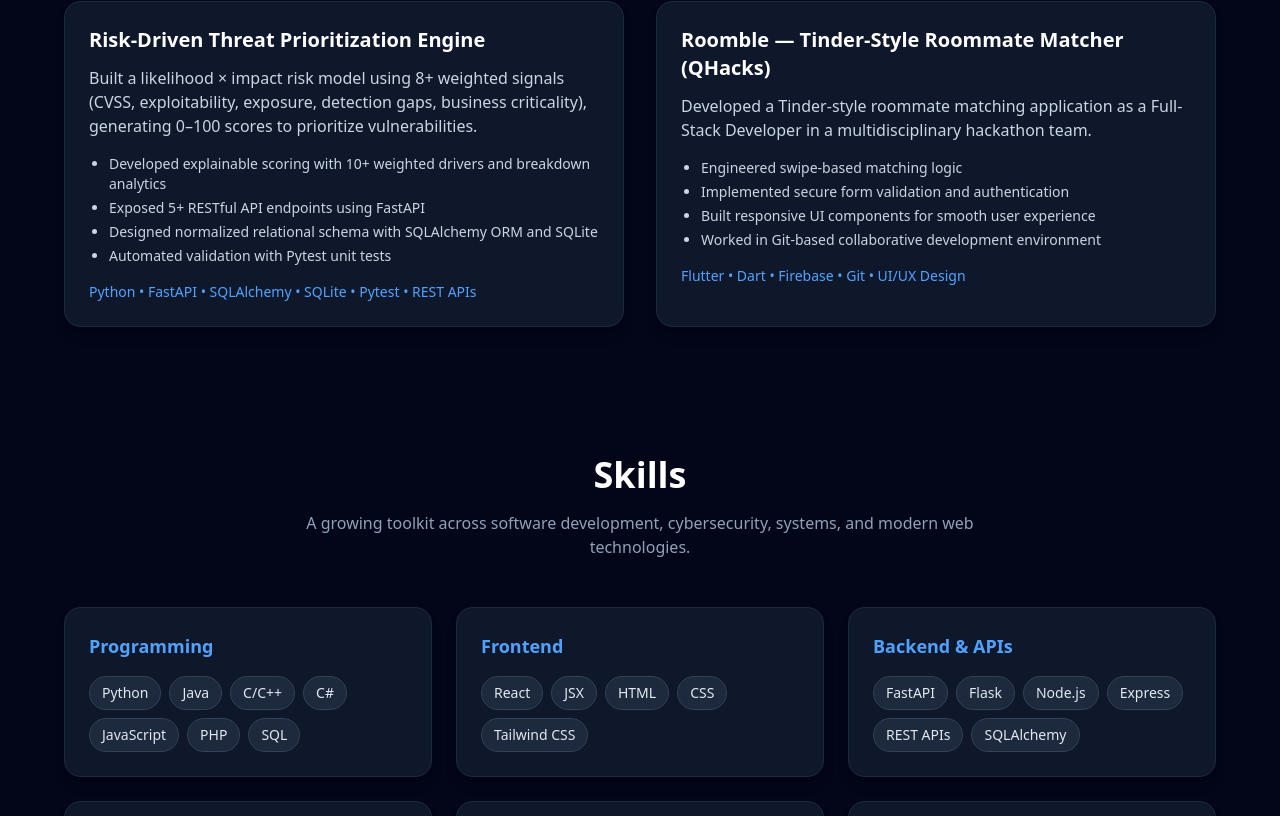
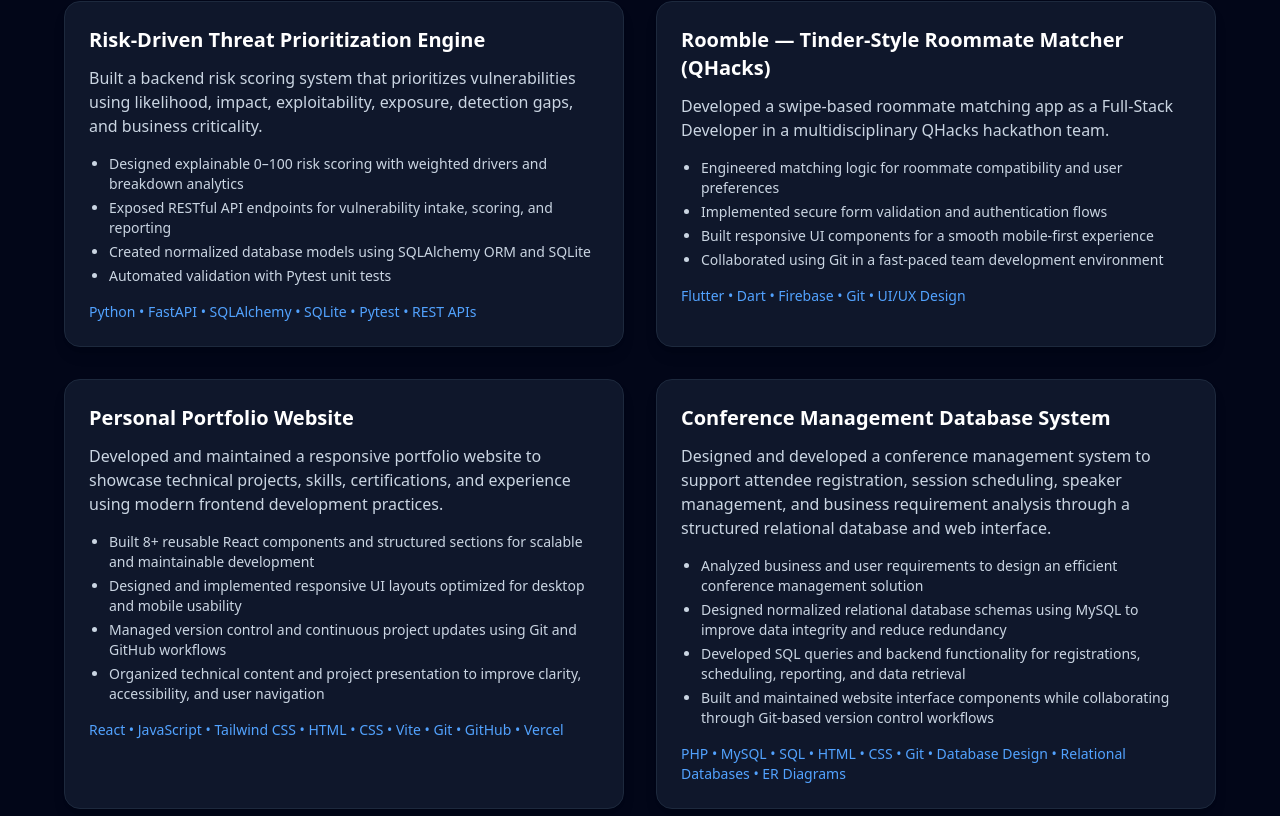
Before and after one commit to danielpope05/Portfolio, a React (Vite) app: page / in a window 1280 px wide. Shown: the part 1404-2220 px from the top of the page. Built offline with nearby package versions, Linux system fonts and the light colour scheme.

Commit message:
Updated portfolio projects and website content

```diff
--- a/src/components/Projects.jsx
+++ b/src/components/Projects.jsx
@@ -15,15 +15,15 @@ export default function Projects() {
             </h3>
 
             <p className="text-slate-300 mb-4">
-              Built a likelihood × impact risk model using 8+ weighted signals
-              (CVSS, exploitability, exposure, detection gaps, business
-              criticality), generating 0–100 scores to prioritize vulnerabilities.
+              Built a backend risk scoring system that prioritizes vulnerabilities
+              using likelihood, impact, exploitability, exposure, detection gaps,
+              and business criticality.
             </p>
 
             <ul className="text-slate-300 text-sm mb-4 list-disc pl-5 space-y-1">
-              <li>Developed explainable scoring with 10+ weighted drivers and breakdown analytics</li>
-              <li>Exposed 5+ RESTful API endpoints using FastAPI</li>
-              <li>Designed normalized relational schema with SQLAlchemy ORM and SQLite</li>
+              <li>Designed explainable 0–100 risk scoring with weighted drivers and breakdown analytics</li>
+              <li>Exposed RESTful API endpoints for vulnerability intake, scoring, and reporting</li>
+              <li>Created normalized database models using SQLAlchemy ORM and SQLite</li>
               <li>Automated validation with Pytest unit tests</li>
             </ul>
 
@@ -39,19 +39,68 @@ export default function Projects() {
             </h3>
 
             <p className="text-slate-300 mb-4">
-              Developed a Tinder-style roommate matching application as a
-              Full-Stack Developer in a multidisciplinary hackathon team.
+              Developed a swipe-based roommate matching app as a Full-Stack
+              Developer in a multidisciplinary QHacks hackathon team.
             </p>
 
             <ul className="text-slate-300 text-sm mb-4 list-disc pl-5 space-y-1">
-              <li>Engineered swipe-based matching logic</li>
-              <li>Implemented secure form validation and authentication</li>
-              <li>Built responsive UI components for smooth user experience</li>
-              <li>Worked in Git-based collaborative development environment</li>
+              <li>Engineered matching logic for roommate compatibility and user preferences</li>
+              <li>Implemented secure form validation and authentication flows</li>
+              <li>Built responsive UI components for a smooth mobile-first experience</li>
+              <li>Collaborated using Git in a fast-paced team development environment</li>
             </ul>
 
             <p className="text-sm text-blue-400 font-medium">
               Flutter • Dart • Firebase • Git • UI/UX Design
+            </p>
+          </div>
+
+          {/* Portfolio Website */}
+          <div className="bg-slate-900 border border-slate-800 rounded-2xl p-6 shadow-lg hover:shadow-blue-500/10 hover:-translate-y-1 transition">
+            <h3 className="text-xl font-semibold text-white mb-3">
+              Personal Portfolio Website
+            </h3>
+
+            <p className="text-slate-300 mb-4">
+              Developed and maintained a responsive portfolio website to showcase
+              technical projects, skills, certifications, and experience using
+              modern frontend development practices.
+            </p>
+
+            <ul className="text-slate-300 text-sm mb-4 list-disc pl-5 space-y-1">
+              <li>Built 8+ reusable React components and structured sections for scalable and maintainable development</li>
+              <li>Designed and implemented responsive UI layouts optimized for desktop and mobile usability</li>
+              <li>Managed version control and continuous project updates using Git and GitHub workflows</li>
+              <li>Organized technical content and project presentation to improve clarity, accessibility, and user navigation</li>
+            </ul>
+
+            <p className="text-sm text-blue-400 font-medium">
+              React • JavaScript • Tailwind CSS • HTML • CSS • Vite • Git • GitHub • Vercel
+            </p>
+          </div>
+
+          {/* Conference Management System */}
+          <div className="bg-slate-900 border border-slate-800 rounded-2xl p-6 shadow-lg hover:shadow-blue-500/10 hover:-translate-y-1 transition">
+            <h3 className="text-xl font-semibold text-white mb-3">
+              Conference Management Database System
+            </h3>
+
+            <p className="text-slate-300 mb-4">
+              Designed and developed a conference management system to support
+              attendee registration, session scheduling, speaker management,
+              and business requirement analysis through a structured relational
+              database and web interface.
+            </p>
+
+            <ul className="text-slate-300 text-sm mb-4 list-disc pl-5 space-y-1">
+              <li>Analyzed business and user requirements to design an efficient conference management solution</li>
+              <li>Designed normalized relational database schemas using MySQL to improve data integrity and reduce redundancy</li>
+              <li>Developed SQL queries and backend functionality for registrations, scheduling, reporting, and data retrieval</li>
+              <li>Built and maintained website interface components while collaborating through Git-based version control workflows</li>
+            </ul>
+
+            <p className="text-sm text-blue-400 font-medium">
+              PHP • MySQL • SQL • HTML • CSS • Git • Database Design • Relational Databases • ER Diagrams
             </p>
           </div>
 
@@ -60,3 +109,105 @@ export default function Projects() {
     </section>
   )
 }
+
+
+
+// export default function Projects() {
+//   return (
+//     <section id="projects" className="py-12 px-8 bg-slate-950">
+//       <div className="max-w-6xl mx-auto">
+//         <h2 className="text-3xl font-bold text-center text-white mb-12">
+//           Projects
+//         </h2>
+
+//         <div className="grid md:grid-cols-2 gap-8">
+
+//           {/* Risk Engine */}
+//           <div className="bg-slate-900 border border-slate-800 rounded-2xl p-6 shadow-lg hover:shadow-blue-500/10 hover:-translate-y-1 transition">
+//             <h3 className="text-xl font-semibold text-white mb-3">
+//               Risk-Driven Threat Prioritization Engine
+//             </h3>
+
+//             <p className="text-slate-300 mb-4">
+//               Built a likelihood × impact risk model using 8+ weighted signals
+//               (CVSS, exploitability, exposure, detection gaps, business
+//               criticality), generating 0–100 scores to prioritize vulnerabilities.
+//             </p>
+
+//             <ul className="text-slate-300 text-sm mb-4 list-disc pl-5 space-y-1">
+//               <li>Developed explainable scoring with 10+ weighted drivers and breakdown analytics</li>
+//               <li>Exposed 5+ RESTful API endpoints using FastAPI</li>
+//               <li>Designed normalized relational schema with SQLAlchemy ORM and SQLite</li>
+//               <li>Automated validation with Pytest unit tests</li>
+//             </ul>
+
+//             <p className="text-sm text-blue-400 font-medium">
+//               Python • FastAPI • SQLAlchemy • SQLite • Pytest • REST APIs
+//             </p>
+//           </div>
+
+//           {/* Roomble */}
+//           <div className="bg-slate-900 border border-slate-800 rounded-2xl p-6 shadow-lg hover:shadow-blue-500/10 hover:-translate-y-1 transition">
+//             <h3 className="text-xl font-semibold text-white mb-3">
+//               Roomble — Tinder-Style Roommate Matcher (QHacks)
+//             </h3>
+
+//             <p className="text-slate-300 mb-4">
+//               Developed a Tinder-style roommate matching application as a
+//               Full-Stack Developer in a multidisciplinary hackathon team.
+//             </p>
+
+//             <ul className="text-slate-300 text-sm mb-4 list-disc pl-5 space-y-1">
+//               <li>Engineered swipe-based matching logic</li>
+//               <li>Implemented secure form validation and authentication</li>
+//               <li>Built responsive UI components for smooth user experience</li>
+//               <li>Worked in Git-based collaborative development environment</li>
+//             </ul>
+
+//             <p className="text-sm text-blue-400 font-medium">
+//               Flutter • Dart • Firebase • Git • UI/UX Design
+//             </p>
+//           </div>
+
+//         </div>
+//       </div>
+//     </section>
+//   )
+// }
+
+
+
+
+
+// {
+//   title: "Personal Portfolio Website",
+//   description:
+//     "Developed and maintained a responsive portfolio website to showcase technical projects, skills, certifications, and experience using modern frontend development practices.",
+
+//   points: [
+//     "Built 8+ reusable React components and structured sections for scalable and maintainable development",
+//     "Designed and implemented responsive UI layouts optimized for desktop and mobile usability",
+//     "Managed version control and continuous project updates using Git and GitHub workflows",
+//     "Organized technical content and project presentation to improve clarity, accessibility, and user navigation",
+//   ],
+
+//   tools:
+//     "React • JavaScript • Tailwind CSS • HTML • CSS • Vite • Git • GitHub • Vercel",
+// },
+
+
+// {
+//   title: "Conference Management Database System",
+//   description:
+//     "Designed and developed a conference management system to support attendee registration, session scheduling, speaker management, and business requirement analysis through a structured relational database and web interface.",
+
+//   points: [
+//     "Analyzed business and user requirements to design an efficient conference management solution",
+//     "Designed normalized relational database schemas using MySQL to improve data integrity and reduce redundancy",
+//     "Developed SQL queries and backend functionality for registrations, scheduling, reporting, and data retrieval",
+//     "Built and maintained website interface components while collaborating through Git-based version control workflows",
+//   ],
+
+//   tools:
+//     "PHP • MySQL • SQL • HTML • CSS • Git • Database Design • Relational Databases • ER Diagrams",
+// },
```
